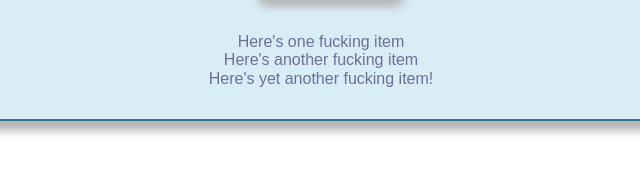
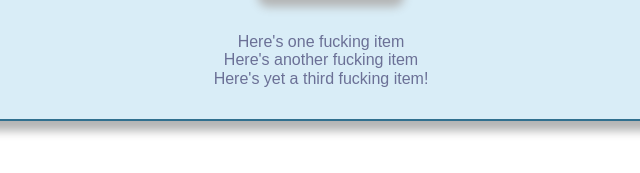
Before and after one commit to adamrw/jq1, a plain HTML site: page index.html in a window 1280 px wide. Shown: the part 501-674 px from the top of the page, 319-959 px from the left. Drawn offline with nearby package versions, Linux system fonts and the light colour scheme.

Commit message:
more visual updates

```diff
--- a/index.html
+++ b/index.html
@@ -19,7 +19,7 @@
 		<ul id="my-list">
 			<li>Here's one fucking item</li>
 			<li>Here's another fucking item</li>
-			<li>Here's yet another fucking item!</li>
+			<li>Here's yet a third fucking item!</li>
 	</div>
 
 
```
